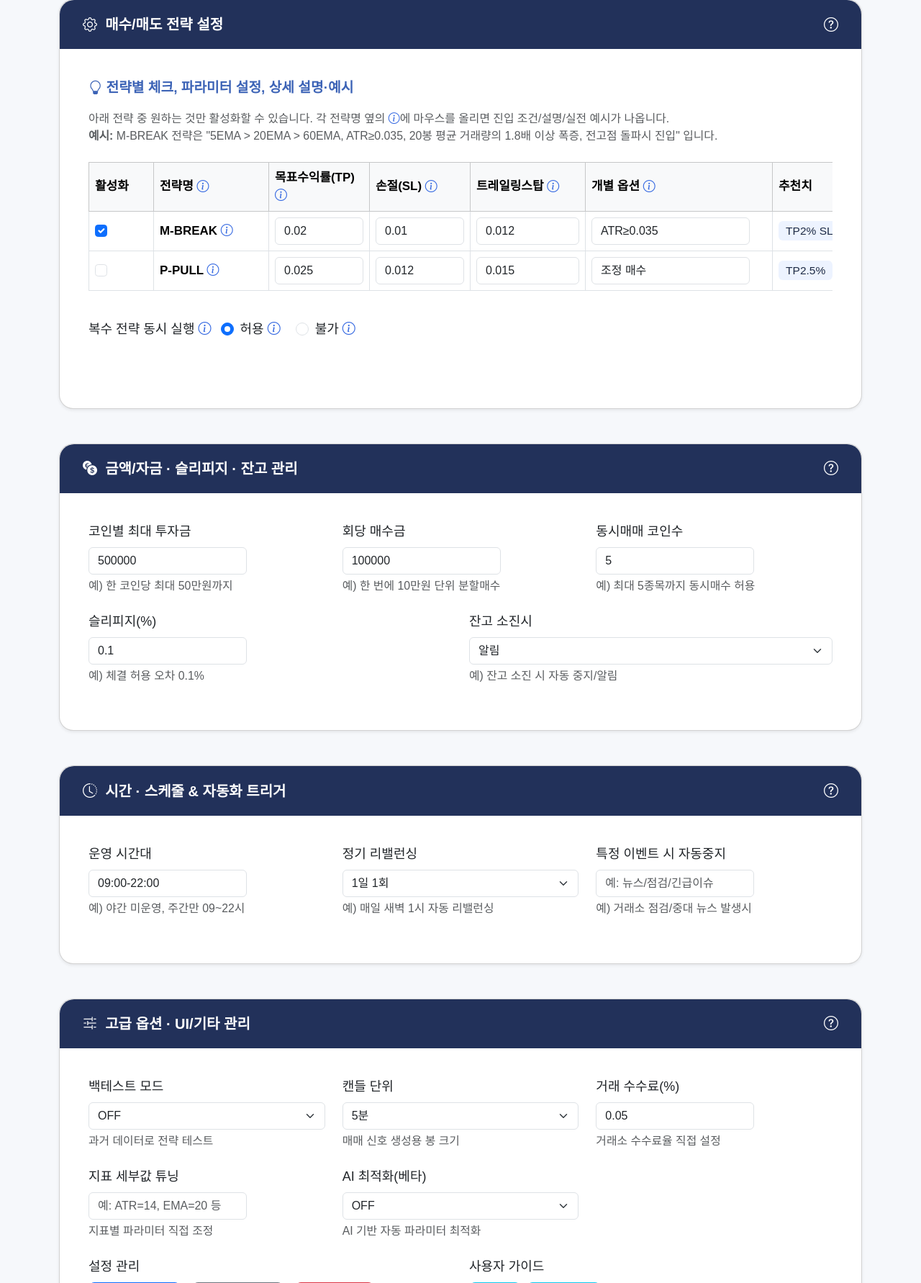
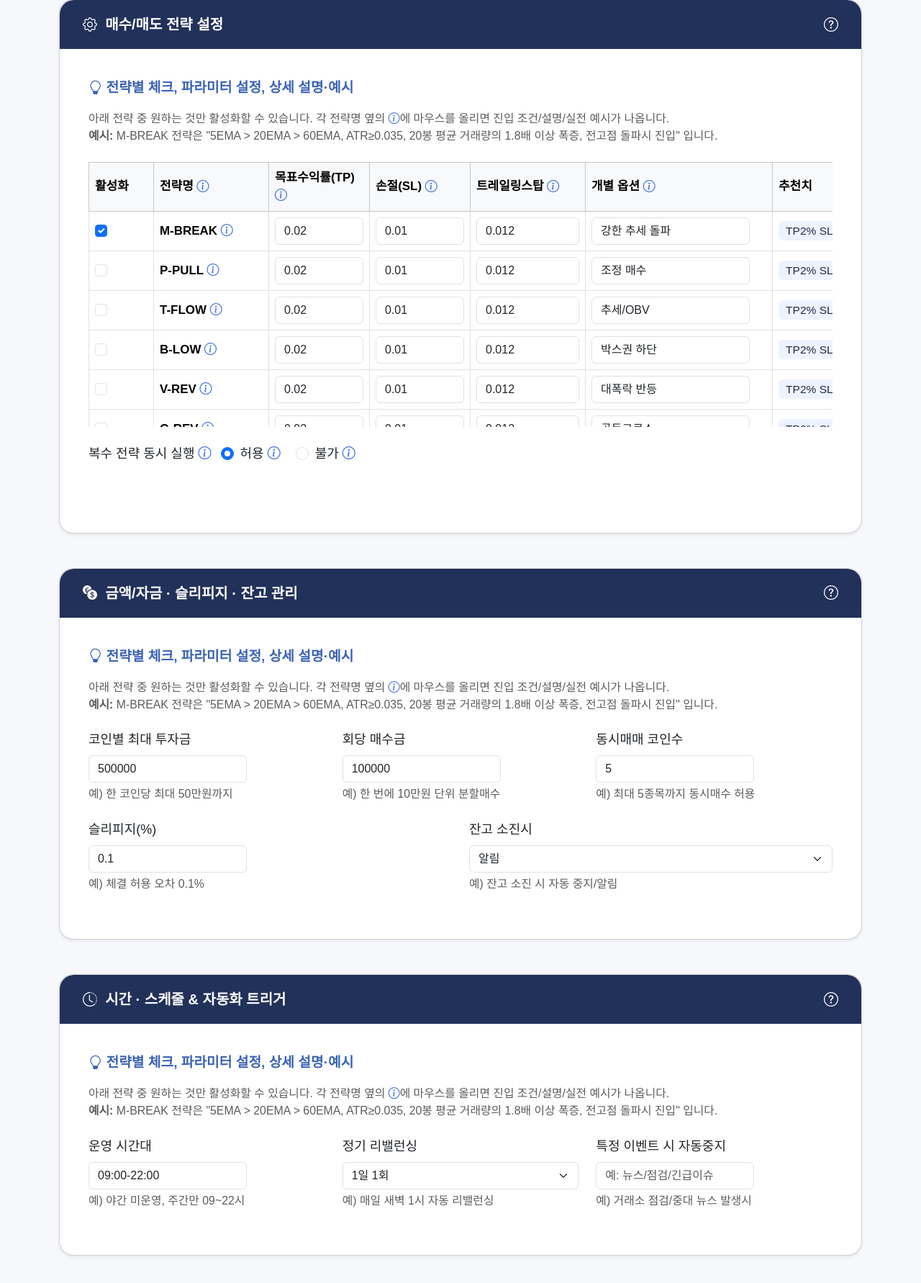
Before and after one commit to LEE-HYUNSANG/UPBIT_ML, a Flask app: page /strategy in a window 1280 px wide. Shown: the part 69-1851 px from the top of the page at 72% size. Run offline with Flask 3, Linux system fonts and the light colour scheme.

```diff
--- a/app.py
+++ b/app.py
@@ -149,9 +149,37 @@ history = [
 ]
 buy_results = signals
 sell_results = signals
+
+# 기본 전략 정보 (9전략 모두 표시)
 strategies = [
-    {"name": "M-BREAK", "key": "MBREAK", "enabled": True, "tp": 0.02, "sl": 0.01, "trail": 0.012, "option": "ATR≥0.035", "recommend": "TP2% SL1%", "desc": "강한 추세 돌파"},
-    {"name": "P-PULL", "key": "PPULL", "enabled": False, "tp": 0.025, "sl": 0.012, "trail": 0.015, "option": "조정 매수", "recommend": "TP2.5%", "desc": "풀백 매수"},
+    {
+        "name": s["name"],
+        "key": s["key"],
+        "enabled": i == 0,
+        "tp": 0.02,
+        "sl": 0.01,
+        "trail": 0.012,
+        "option": s["buy"]["cond"][0] if s.get("buy", {}).get("cond") else "",
+        "recommend": "TP2% SL1%",
+        "desc": " / ".join(s["buy"]["cond"][:2]) if s.get("buy", {}).get("cond") else "",
+    }
+    for i, s in enumerate(
+        [
+            {
+                "key": "MBREAK",
+                "name": "M-BREAK",
+                "buy": {"cond": ["강한 추세 돌파"]},
+            },
+            {"key": "PPULL", "name": "P-PULL", "buy": {"cond": ["조정 매수"]}},
+            {"key": "TFLOW", "name": "T-FLOW", "buy": {"cond": ["추세/OBV"]}},
+            {"key": "BLOW", "name": "B-LOW", "buy": {"cond": ["박스권 하단"]}},
+            {"key": "VREV", "name": "V-REV", "buy": {"cond": ["대폭락 반등"]}},
+            {"key": "GREV", "name": "G-REV", "buy": {"cond": ["골든크로스"]}},
+            {"key": "VOLBRK", "name": "VOL-BRK", "buy": {"cond": ["ATR 폭발"]}},
+            {"key": "EMASTACK", "name": "EMA-STACK", "buy": {"cond": ["다중정렬"]}},
+            {"key": "VWAPBNC", "name": "VWAP-BNC", "buy": {"cond": ["VWAP 근접"]}},
+        ]
+    )
 ]
 
 # AI 분석 페이지에서 사용될 상세 전략 정보
@@ -604,8 +632,9 @@ def api_balances():
     logger.debug("api_balances called")
     try:
         data = get_balances()
+        positions = trader.build_positions(data) if data else []
         logger.info("Balance check success")
-        return jsonify(result="success", balances=data)
+        return jsonify(result="success", balances=positions)
     except Exception as e:
         notify_error(f"잔고 조회 실패: {e}")
         return jsonify(result="error", message="잔고 조회 실패"), 500
--- a/static/css/custom.css
+++ b/static/css/custom.css
@@ -9,7 +9,12 @@ body { background: #f6f8fb; color: #22315a; font-family: 'Noto Sans KR', sans-se
 .table th, .table td { vertical-align: middle; }
 ::-webkit-scrollbar { width: 8px; background: #eaeaea; }
 ::-webkit-scrollbar-thumb { background: #d1d7e1; border-radius: 5px; }
-.bar-graph, .trend-bar { height: 16px; background: #e9ecef; border-radius: 7px; }
+.bar-graph, .trend-bar {
+  position: relative;
+  height: 16px;
+  background: #e9ecef;
+  border-radius: 7px;
+}
 
 /* Dashboard page */
 #layout { display: flex; height: calc(100vh - 66px); }
--- a/templates/strategy.html
+++ b/templates/strategy.html
@@ -72,12 +72,15 @@
 
   <!-- 금액/자금·슬리피지·잔고 관리 -->
   <div class="card shadow-sm mb-5">
-    <div class="card-head">
+  <div class="card-head">
       <i class="bi bi-currency-exchange"></i> 금액/자금 · 슬리피지 · 잔고 관리
       <i class="bi bi-question-circle ms-auto" data-bs-toggle="tooltip"
          title="회당 최대 매수금, 동시매매 코인 수, 슬리피지(체결 오차), 잔고 소진시 알림/자동중지"></i>
     </div>
     <div class="card-body">
+      <div class="section-label mb-3"><i class="bi bi-lightbulb"></i> 전략별 체크, 파라미터 설정, 상세 설명·예시</div>
+      <div class="form-text mb-4">아래 전략 중 원하는 것만 활성화할 수 있습니다. 각 전략명 옆의 <i class="bi bi-info-circle"></i>에 마우스를 올리면 진입 조건/설명/실전 예시가 나옵니다.<br>
+      <b>예시:</b> M-BREAK 전략은 "5EMA &gt; 20EMA &gt; 60EMA, ATR≥0.035, 20봉 평균 거래량의 1.8배 이상 폭증, 전고점 돌파시 진입" 입니다.</div>
       <form>
         <div class="row mb-4">
           <div class="col">
@@ -117,12 +120,15 @@
 
   <!-- 시간/스케줄 & 자동화 트리거 -->
   <div class="card shadow-sm mb-5">
-    <div class="card-head">
+  <div class="card-head">
       <i class="bi bi-clock-history"></i> 시간 · 스케줄 & 자동화 트리거
       <i class="bi bi-question-circle ms-auto" data-bs-toggle="tooltip"
          title="운영시간, 정기 리밸런싱, 특정 이벤트(뉴스/점검 등) 자동 매매 중지 설정"></i>
     </div>
     <div class="card-body">
+      <div class="section-label mb-3"><i class="bi bi-lightbulb"></i> 전략별 체크, 파라미터 설정, 상세 설명·예시</div>
+      <div class="form-text mb-4">아래 전략 중 원하는 것만 활성화할 수 있습니다. 각 전략명 옆의 <i class="bi bi-info-circle"></i>에 마우스를 올리면 진입 조건/설명/실전 예시가 나옵니다.<br>
+      <b>예시:</b> M-BREAK 전략은 "5EMA &gt; 20EMA &gt; 60EMA, ATR≥0.035, 20봉 평균 거래량의 1.8배 이상 폭증, 전고점 돌파시 진입" 입니다.</div>
       <form>
         <div class="row mb-4">
           <div class="col">
@@ -151,12 +157,15 @@
 
   <!-- 고급 옵션 / UI/기타 관리 -->
   <div class="card shadow-sm mb-5">
-    <div class="card-head">
+  <div class="card-head">
       <i class="bi bi-sliders2"></i> 고급 옵션 · UI/기타 관리
       <i class="bi bi-question-circle ms-auto" data-bs-toggle="tooltip"
          title="백테스트, 캔들단위, 수수료, 지표튜닝, AI 최적화, 설정 내보내기/초기화 등"></i>
     </div>
     <div class="card-body">
+      <div class="section-label mb-3"><i class="bi bi-lightbulb"></i> 전략별 체크, 파라미터 설정, 상세 설명·예시</div>
+      <div class="form-text mb-4">아래 전략 중 원하는 것만 활성화할 수 있습니다. 각 전략명 옆의 <i class="bi bi-info-circle"></i>에 마우스를 올리면 진입 조건/설명/실전 예시가 나옵니다.<br>
+      <b>예시:</b> M-BREAK 전략은 "5EMA &gt; 20EMA &gt; 60EMA, ATR≥0.035, 20봉 평균 거래량의 1.8배 이상 폭증, 전고점 돌파시 진입" 입니다.</div>
       <form>
         <div class="row mb-4">
           <div class="col">
```
Also changed, not shown: bot/trader.py (+24 -1 lines).
